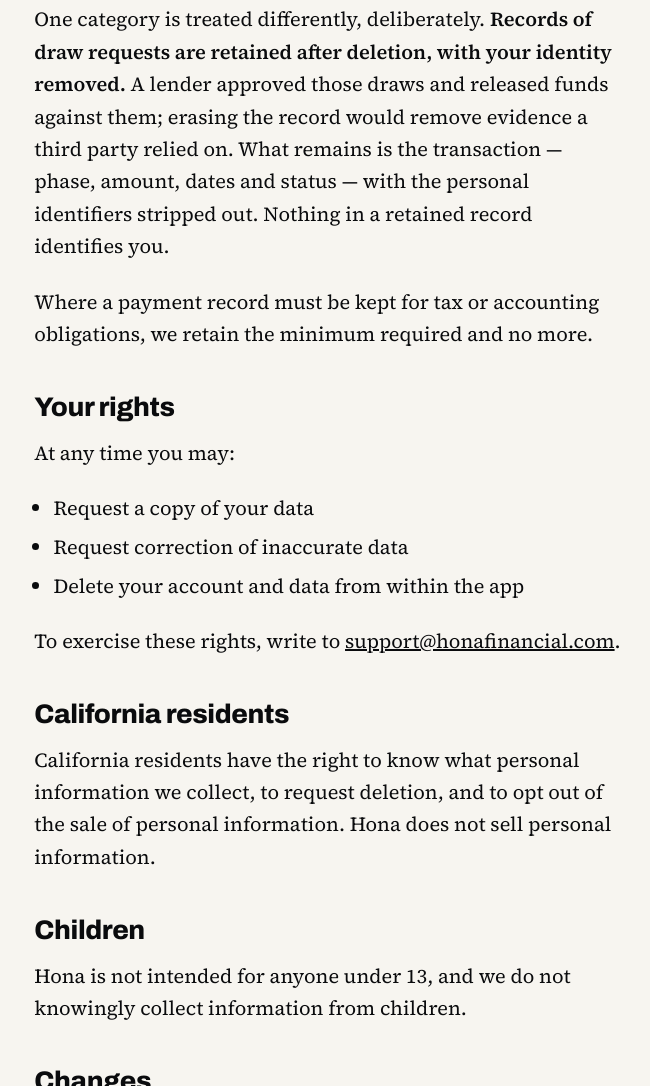
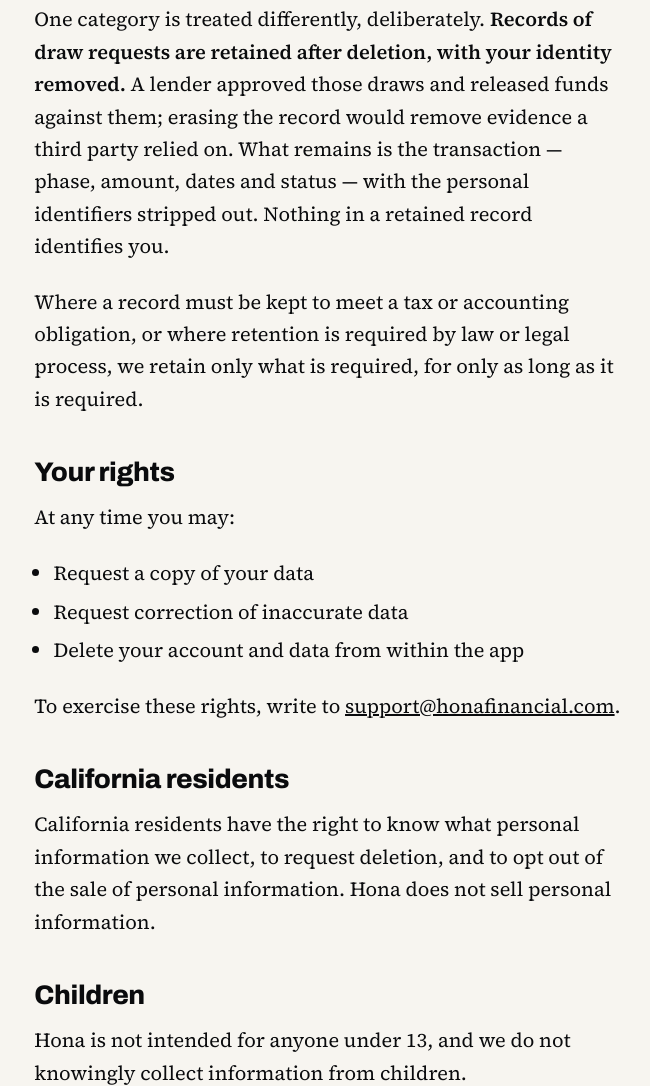
Before and after one commit to mybookeeping/hona-site, an Astro site: page /privacy in a window 1280 px wide. Shown: the part 3227-4313 px from the top of the page, without its empty margins (310-960 px from the left). Built offline with nearby package versions, Linux system fonts and the light colour scheme; Astro itself is replaced by a stand-in of ours.

Commit message:
Lender wording scoped to viewing; widen retention carve-out to legal process
Replaces 'free for everyone, always' with a promise scoped to what it should cover: inviting a lender costs nothing and lenders never pay to view. Widens the retention exception beyond tax and accounting to cover retention required by law or legal process.

```diff
--- a/src/pages/privacy.astro
+++ b/src/pages/privacy.astro
@@ -104,8 +104,7 @@ import Base from "../layouts/Base.astro";
         identifiers stripped out. Nothing in a retained record identifies you.
       </p>
       <p>
-        Where a payment record must be kept for tax or accounting obligations, we
-        retain the minimum required and no more.
+        Where a record must be kept to meet a tax or accounting obligation, or where retention is required by law or legal process, we retain only what is required, for only as long as it is required.
       </p>
 
       <h2>Your rights</h2>
```
Also changed, not shown: 1 other file.
